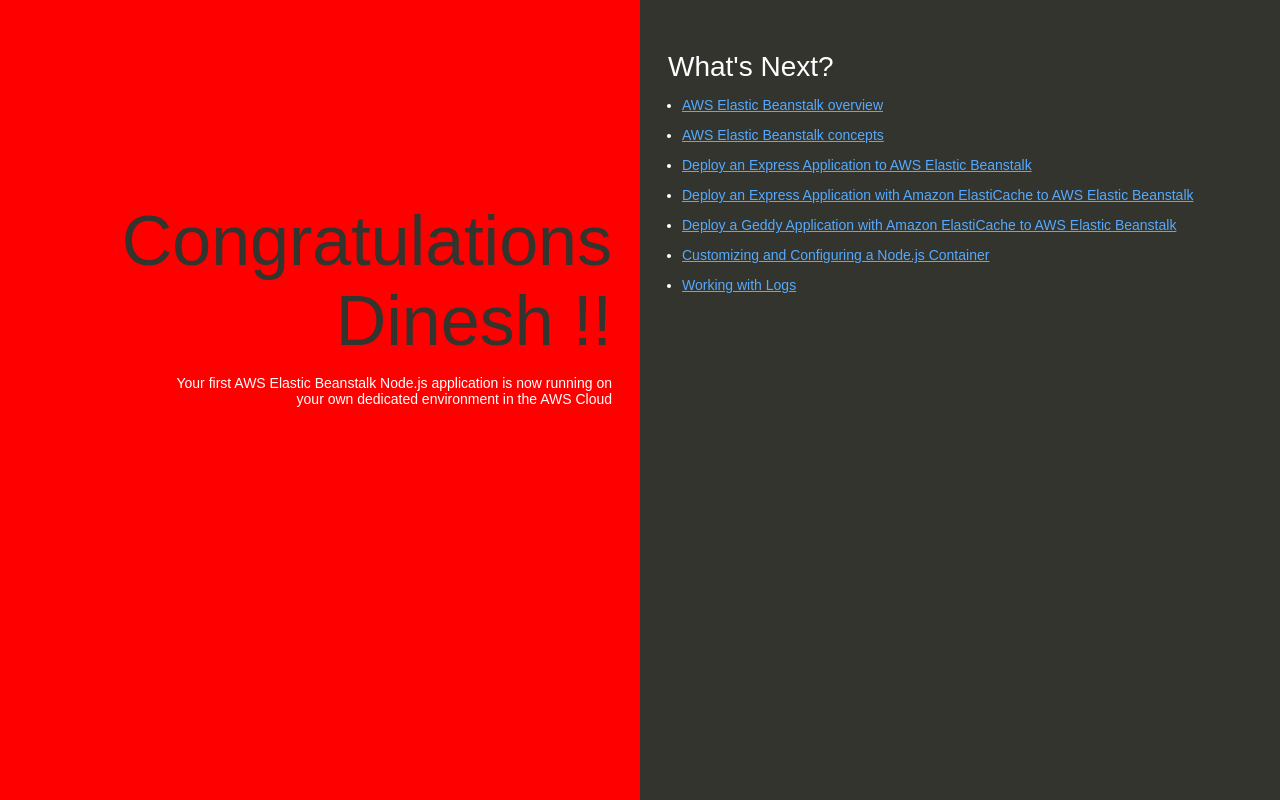
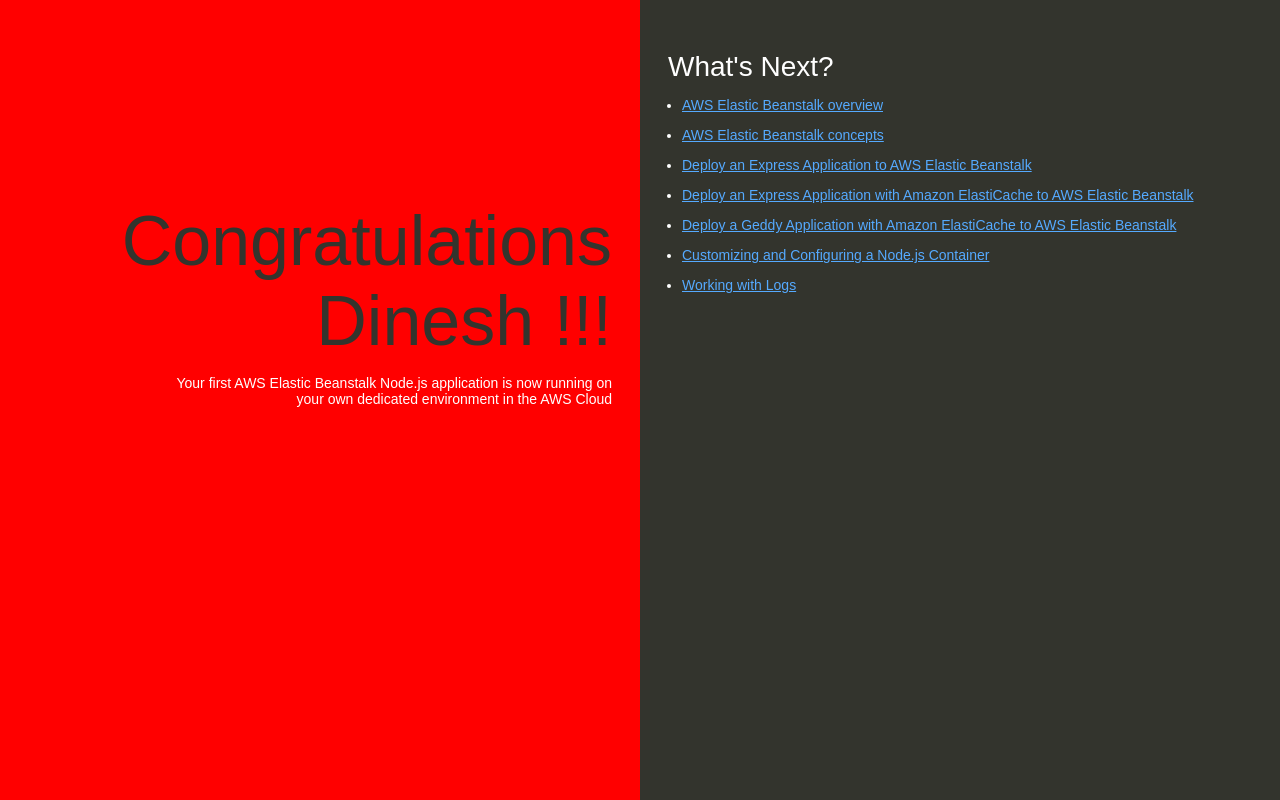
Before and after one commit to dineshghule321/my-nodejs-app, a plain HTML site: page index.html in a window 1280 px wide. Drawn offline with Linux system fonts and the light colour scheme.

Commit message:
Update index.html

```diff
--- a/index.html
+++ b/index.html
@@ -74,7 +74,7 @@
   </head>
   <body>
     <div class="textColumn">
-      <h1>Congratulations Dinesh !!</h1>
+      <h1>Congratulations Dinesh !!!</h1>
       <p>Your first AWS Elastic Beanstalk Node.js application is now running on your own dedicated environment in the AWS Cloud</p>
     </div>
     <div class="linksColumn">
```
